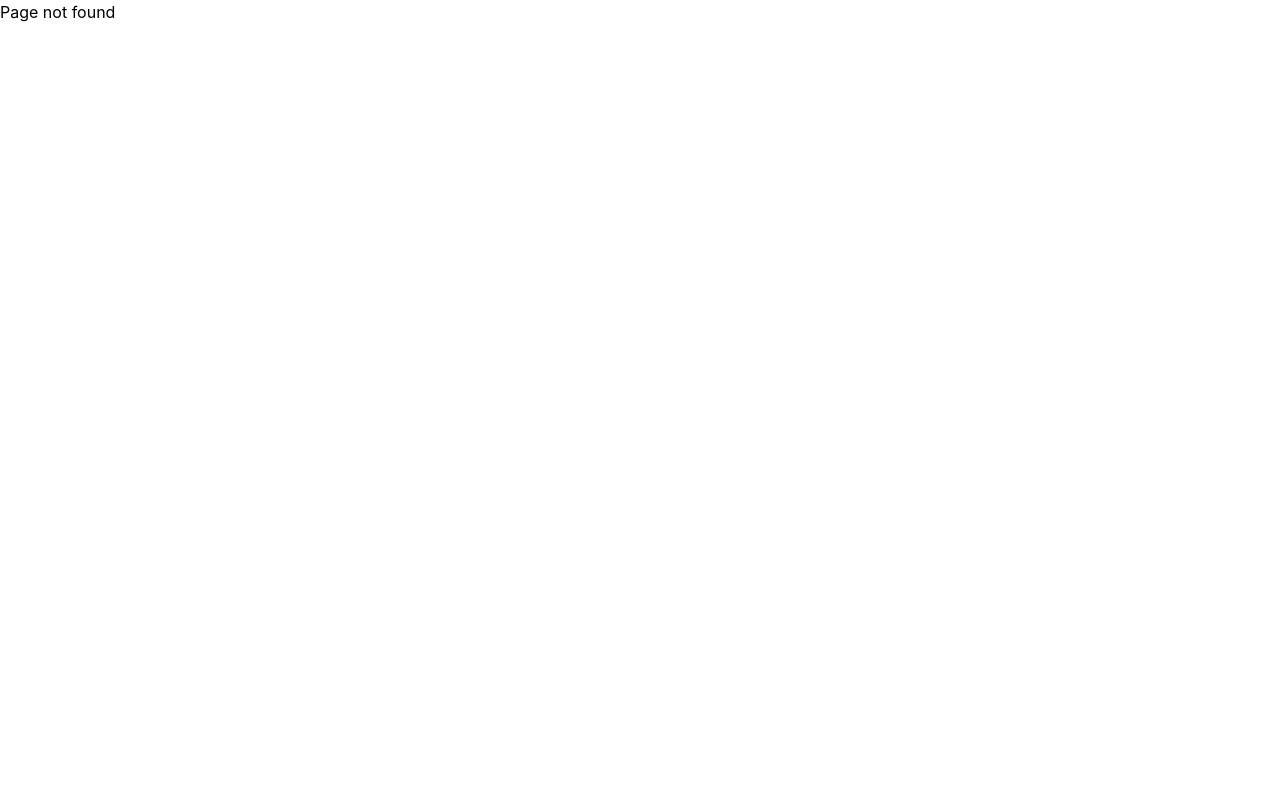
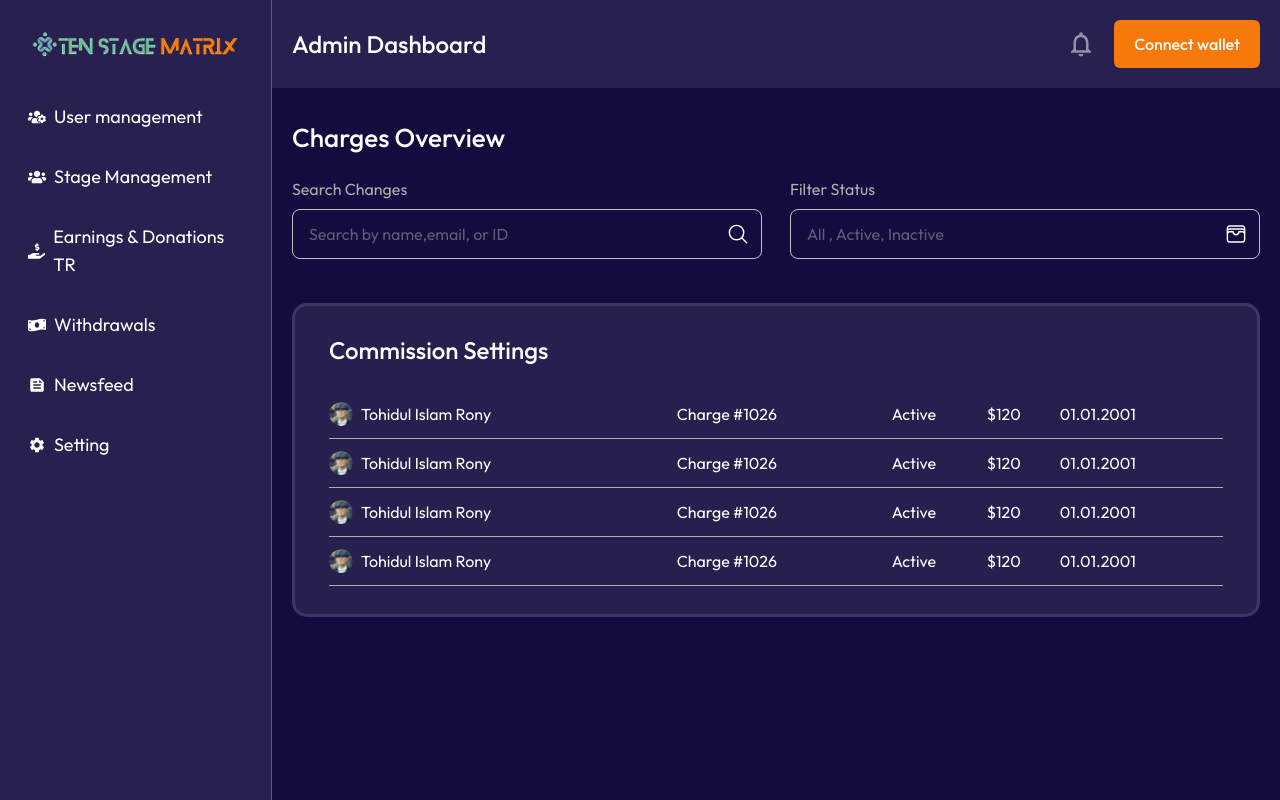
Before and after one commit to team-pr01/Ten-Stage-Matrix-Admin, a React (Vite) app: page /dashboard/charges-overview in a window 1280 px wide. Before the commit this address had no page. Built offline with nearby package versions, Linux system fonts and the light colour scheme.

Commit message:
Completed charges overvieww page

```diff
--- a/src/components/Dashboard/SettingsPage/AllControls/AllControls.tsx
+++ b/src/components/Dashboard/SettingsPage/AllControls/AllControls.tsx
@@ -15,7 +15,7 @@ const AllControls = () => {
       title: "Charges",
       subtitle: "Withdrawal & Transfer",
       description: "Configure Commission Rates For Each Stage.",
-      path: "/withdrawal-transfer",
+      path: "/dashboard/charges-overview",
     },
     {
       icon: ICONS.usdt,
--- /dev/null
+++ b/src/components/Dashboard/SettingsPage/ChargesOverviewPage/ChargesCommissionSetting/ChargesCommissionSetting.tsx
@@ -0,0 +1,77 @@
+import { ICONS } from "../../../../../assets";
+
+const ChargesCommissionSetting = () => {
+  const recentTransactions = [
+    {
+      avatar: ICONS.avatar,
+      name: "Tohidul Islam Rony",
+      charge: "Charge #1026",
+      status: "Active",
+      amount: "$120",
+      date: "01.01.2001",
+    },
+    {
+      avatar: ICONS.avatar,
+      name: "Tohidul Islam Rony",
+      charge: "Charge #1026",
+      status: "Active",
+      amount: "$120",
+      date: "01.01.2001",
+    },
+    {
+      avatar: ICONS.avatar,
+      name: "Tohidul Islam Rony",
+      charge: "Charge #1026",
+      status: "Active",
+      amount: "$120",
+      date: "01.01.2001",
+    },
+    {
+      avatar: ICONS.avatar,
+      name: "Tohidul Islam Rony",
+      charge: "Charge #1026",
+      status: "Active",
+      amount: "$120",
+      date: "01.01.2001",
+    },
+  ];
+  return (
+    <div className="rounded-[15px] border-[3px] border-neutral-25/20 bg-neutral-30 flex flex-col py-7 px-[34px] mt-11">
+      <h1 className="text-2xl font-medium text-white">Commission Settings</h1>
+      <div className="mt-6 overflow-x-auto">
+        <table className="min-w-[600px] w-full text-white">
+          <tbody>
+            {recentTransactions.map((transaction, index) => (
+              <tr key={index} className="border-b border-neutral-110">
+                {/* Type + Icon */}
+                <td className="flex items-center gap-2 py-3 whitespace-nowrap">
+                  <img
+                    src={transaction?.avatar}
+                    alt=""
+                    className="size-6 rounded-full"
+                  />
+                  <span>{transaction?.name}</span>
+                </td>
+
+                <td className="py-3 whitespace-nowrap">{transaction?.charge}</td>
+
+                <td className="py-3 whitespace-nowrap">
+                  {transaction?.status}
+                </td>
+
+                <td className="py-3 whitespace-nowrap">
+                  {transaction?.amount}
+                </td>
+
+                <td className="py-3 whitespace-nowrap">{transaction?.date}</td>
+
+              </tr>
+            ))}
+          </tbody>
+        </table>
+      </div>
+    </div>
+  );
+};
+
+export default ChargesCommissionSetting;
--- a/src/components/Reusable/Table.tsx
+++ b/src/components/Reusable/Table.tsx
@@ -38,6 +38,7 @@ export const Table: React.FC<TableProps> = ({
                 {headers.map((header, hIdx) => {
                   const key = Object.keys(row)[hIdx];
                   const content = row[key];
+                  console.log(header);
 
                   if (key === "status") {
                     return (
--- /dev/null
+++ b/src/pages/Dashboard/Settings/ChargesOverview/ChargesOverview.tsx
@@ -0,0 +1,54 @@
+import { ICONS } from "../../../../assets";
+import ChargesCommissionSetting from "../../../../components/Dashboard/SettingsPage/ChargesOverviewPage/ChargesCommissionSetting/ChargesCommissionSetting";
+
+const ChargesOverview = () => {
+    return (
+        <div className="font-Outfit">
+      <h1 className="text-white font-medium text-[26px]">Charges Overview</h1>
+
+      <div className="flex flex-col md:flex-row items-center gap-7 mt-5">
+        {/* Search bar */}
+        <div className="flex flex-col gap-2 w-full">
+          <label htmlFor="" className="text-neutral-85">
+            Search Changes
+          </label>
+          <div className="flex items-center justify-between relative">
+            <input
+              type="text"
+              placeholder="Search by name,email, or ID"
+              className={`w-full px-4 py-3 rounded-[8px] border border-neutral-90 focus:outline-none focus:border-primary-10/50 transition duration-300 text-neutral-85`}
+            />
+            <img
+              src={ICONS.search}
+              alt=""
+              className="size-6 absolute right-3"
+            />
+          </div>
+        </div>
+
+        {/* Filter */}
+        <div className="flex flex-col gap-2 w-full">
+          <label htmlFor="" className="text-neutral-85">
+            Filter Status
+          </label>
+          <div className="flex items-center justify-between relative">
+            <input
+              type="text"
+              placeholder="All , Active, Inactive"
+              className={`w-full px-4 py-3 rounded-[8px] border border-neutral-90 focus:outline-none focus:border-primary-10/50 transition duration-300 text-neutral-85`}
+            />
+            <img
+              src={ICONS.filter}
+              alt=""
+              className="size-6 absolute right-3"
+            />
+          </div>
+        </div>
+      </div>
+
+      <ChargesCommissionSetting/>
+    </div>
+    );
+};
+
+export default ChargesOverview;
--- a/src/routes/routes.tsx
+++ b/src/routes/routes.tsx
@@ -8,6 +8,7 @@ import StateManagement from "../pages/Dashboard/StateManagement/StateManagement"
 import Withdrawals from "../pages/Dashboard/Withdrawals/Withdrawals";
 import Settings from "../pages/Dashboard/Settings/Settings";
 import UserManagement from "../pages/Dashboard/Settings/UserManagement/UserManagement";
+import ChargesOverview from "../pages/Dashboard/Settings/ChargesOverview/ChargesOverview";
 
 export const router = createBrowserRouter([
   {
@@ -54,6 +55,10 @@ export const router = createBrowserRouter([
         path: "user-management",
         element: <UserManagement/>,
       },
+      {
+        path: "charges-overview",
+        element: <ChargesOverview/>,
+      },
     ],
   },
 ]);
```
Also changed, not shown: vercel.json (added).
